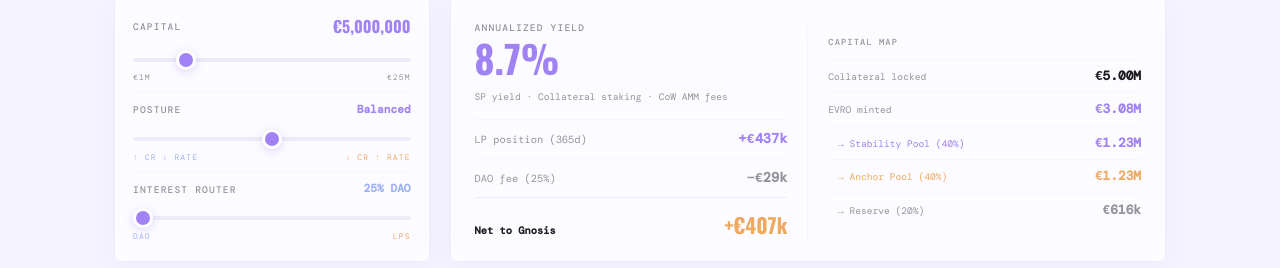
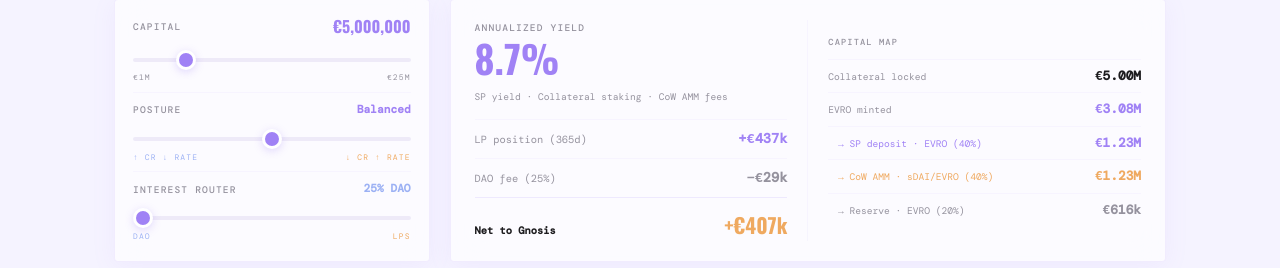
Before and after one commit to evro-finance/deployment, a React (Vite) app: page / in a window 1280 px wide. Shown: the part 1386-1654 px from the top of the page. Built offline with nearby package versions, Linux system fonts and the light colour scheme; a web font is replaced by a local one.

Commit message:
fix: replace all venue nicknames with concrete venue+token labels

```diff
--- a/src/components/DeploymentPlan.tsx
+++ b/src/components/DeploymentPlan.tsx
@@ -273,7 +273,7 @@ export function DeploymentPlan({
               display: 'flex', justifyContent: 'space-between', alignItems: 'baseline',
               padding: '6px 0', borderTop: '1px solid rgba(160,130,245,0.06)',
             }}>
-              <span style={{ fontFamily: 'var(--font-mono)', fontSize: '0.6rem', color: '#A082F5' }}>　→ Stability Pool (40%)</span>
+              <span style={{ fontFamily: 'var(--font-mono)', fontSize: '0.6rem', color: '#A082F5' }}>　→ SP deposit · EVRO (40%)</span>
               <span style={{ fontFamily: 'var(--font-mono)', fontSize: '0.8rem', fontWeight: 600, color: '#A082F5' }}>{fmtCompact(results.totalMinted * 0.40)}</span>
             </div>
 
@@ -281,7 +281,7 @@ export function DeploymentPlan({
               display: 'flex', justifyContent: 'space-between', alignItems: 'baseline',
               padding: '6px 0', borderTop: '1px solid rgba(160,130,245,0.06)',
             }}>
-              <span style={{ fontFamily: 'var(--font-mono)', fontSize: '0.6rem', color: '#EFA960' }}>　→ Anchor Pool (40%)</span>
+              <span style={{ fontFamily: 'var(--font-mono)', fontSize: '0.6rem', color: '#EFA960' }}>　→ CoW AMM · sDAI/EVRO (40%)</span>
               <span style={{ fontFamily: 'var(--font-mono)', fontSize: '0.8rem', fontWeight: 600, color: '#EFA960' }}>{fmtCompact(results.totalMinted * 0.40)}</span>
             </div>
 
@@ -289,7 +289,7 @@ export function DeploymentPlan({
               display: 'flex', justifyContent: 'space-between', alignItems: 'baseline',
               padding: '6px 0', borderTop: '1px solid rgba(160,130,245,0.06)',
             }}>
-              <span style={{ fontFamily: 'var(--font-mono)', fontSize: '0.6rem', color: 'var(--muted-foreground)' }}>　→ Reserve (20%)</span>
+              <span style={{ fontFamily: 'var(--font-mono)', fontSize: '0.6rem', color: 'var(--muted-foreground)' }}>　→ Reserve · EVRO (20%)</span>
               <span style={{ fontFamily: 'var(--font-mono)', fontSize: '0.8rem', fontWeight: 600, color: 'var(--muted-foreground)' }}>{fmtCompact(results.totalMinted * 0.20)}</span>
             </div>
           </div>
@@ -386,7 +386,7 @@ export function DeploymentPlan({
           Borrowers pay <strong>{fmtCompact(results.totalInterest)}</strong>/yr in interest
           at a blended rate of <strong>{results.totalMinted > 0 ? ((results.totalInterest / results.totalMinted) * 100).toFixed(1) : '0'}%</strong>.
           {incentiveShare > 0.85 ? (
-            <> In the First Era, <strong style={{ color: '#A082F5' }}>100%</strong> of interest income flows to Stability Pool stakers — earning <strong style={{ color: '#A082F5' }}>{results.spApr.toFixed(2)}% APR</strong>.</>
+            <> In the First Era, <strong style={{ color: '#A082F5' }}>100%</strong> of interest income flows to SP depositors (EVRO) — earning <strong style={{ color: '#A082F5' }}>{results.spApr.toFixed(2)}% APR</strong>.</>
           ) : (
             <> <strong style={{ color: '#A082F5' }}>{fmtCompact(results.spShare)}</strong>/yr flows to SP stakers ({results.spApr.toFixed(2)}% APR).{' '}
             <strong style={{ color: '#EFA960' }}>{fmtCompact(results.daoShare)}</strong>/yr goes to the DAO via the interestRouter.</>
```
